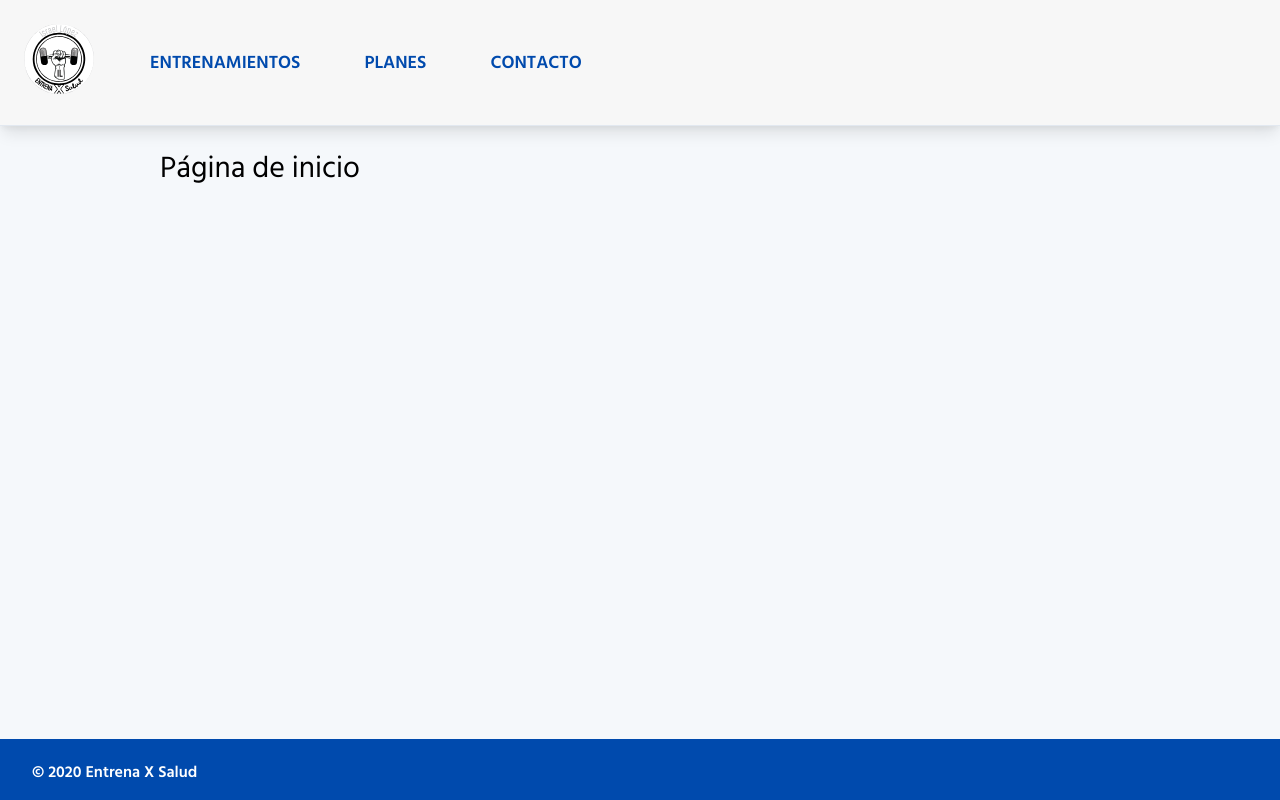
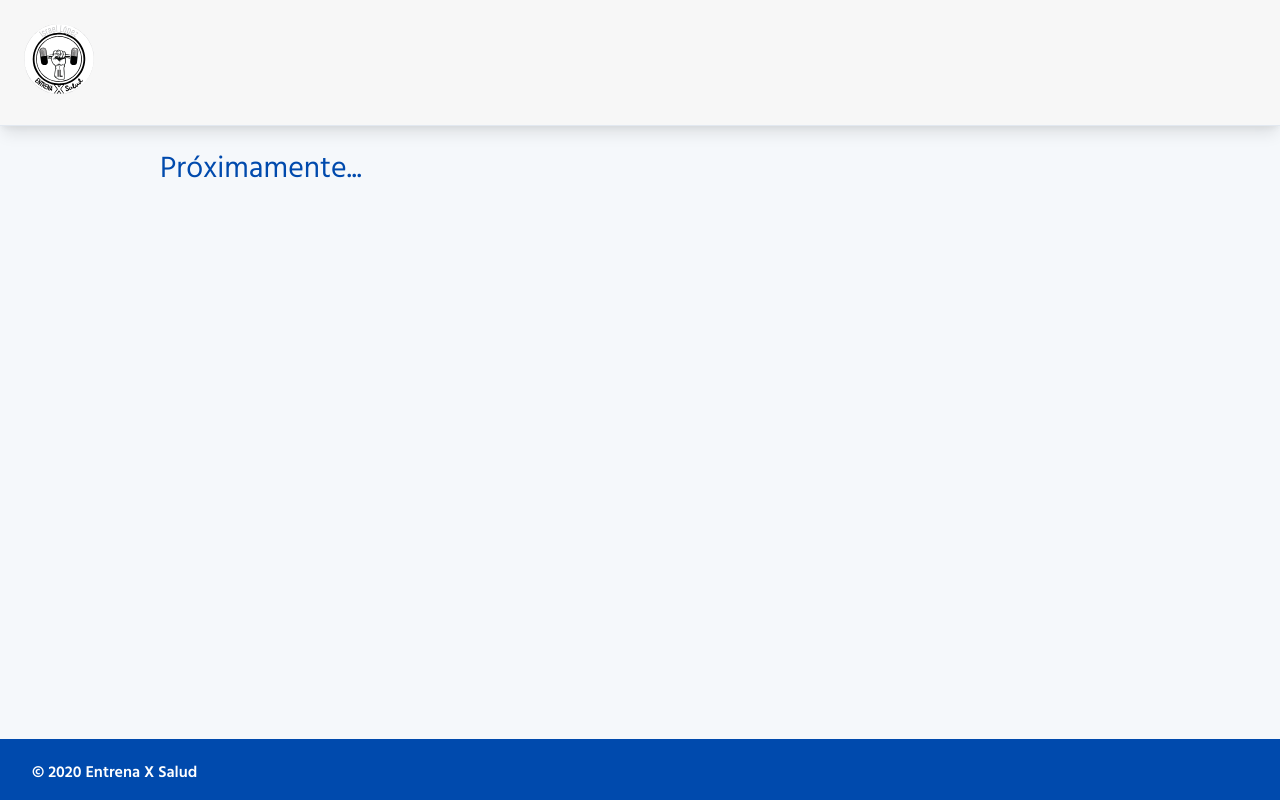
Before and after one commit to javiergranados/entrenaxsalud.es, a Next.js app: page / in a window 1280 px wide. Built offline with nearby package versions, Linux system fonts and the light colour scheme.

Commit message:
Remove unfinished pages

```diff
--- a/components/Navbar.jsx
+++ b/components/Navbar.jsx
@@ -59,27 +59,6 @@ function Navbar() {
         >
           INICIO
         </a>
-        <a
-          href="/entrenamientos"
-          onClick={handleLink}
-          className={`navbar__button${(router.pathname === '/entrenamientos' && ' selected') || ''}`}
-        >
-          ENTRENAMIENTOS
-        </a>
-        <a
-          href="/planes"
-          onClick={handleLink}
-          className={`navbar__button${(router.pathname === '/planes' && ' selected') || ''}`}
-        >
-          PLANES
-        </a>
-        <a
-          href="/contacto"
-          onClick={handleLink}
-          className={`navbar__button${(router.pathname === '/contacto' && ' selected') || ''}`}
-        >
-          CONTACTO
-        </a>
       </div>
     </nav>
   )
--- a/pages/contacto.js
+++ /dev/null
@@ -1,17 +0,0 @@
-function ContactPage() {
-  return (
-    <>
-      <p className="text-3xl">Página de contacto</p>
-    </>
-  )
-}
-
-export async function getStaticProps() {
-  return {
-    props: {
-      title: 'Contacto',
-    },
-  }
-}
-
-export default ContactPage
--- a/pages/entrenamientos.js
+++ /dev/null
@@ -1,17 +0,0 @@
-function TrainingPage() {
-  return (
-    <>
-      <p className="text-3xl">Página de entrenamientos</p>
-    </>
-  )
-}
-
-export async function getStaticProps() {
-  return {
-    props: {
-      title: 'Entrenamientos',
-    },
-  }
-}
-
-export default TrainingPage
--- a/pages/index.js
+++ b/pages/index.js
@@ -1,7 +1,7 @@
 function IndexPage() {
   return (
     <>
-      <p className="text-3xl">Página de inicio</p>
+      <p className="text-3xl text-cobaltBlue">Próximamente...</p>
     </>
   )
 }
--- a/pages/planes.js
+++ /dev/null
@@ -1,17 +0,0 @@
-function PlanPage() {
-  return (
-    <>
-      <p className="text-3xl">Página de planes</p>
-    </>
-  )
-}
-
-export async function getStaticProps() {
-  return {
-    props: {
-      title: 'Planes',
-    },
-  }
-}
-
-export default PlanPage
```
